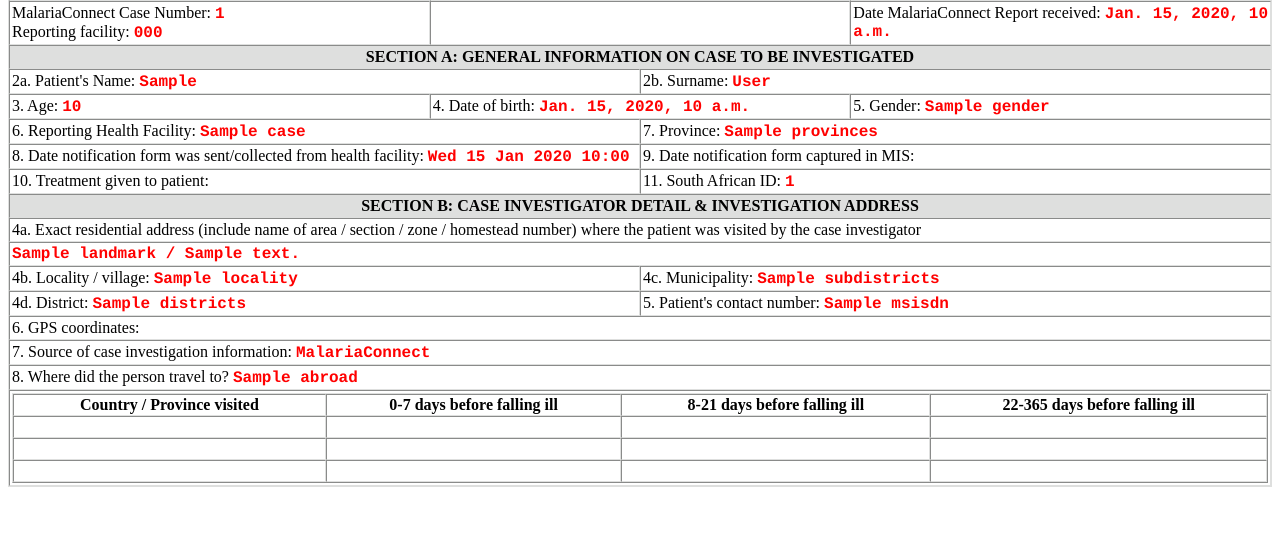
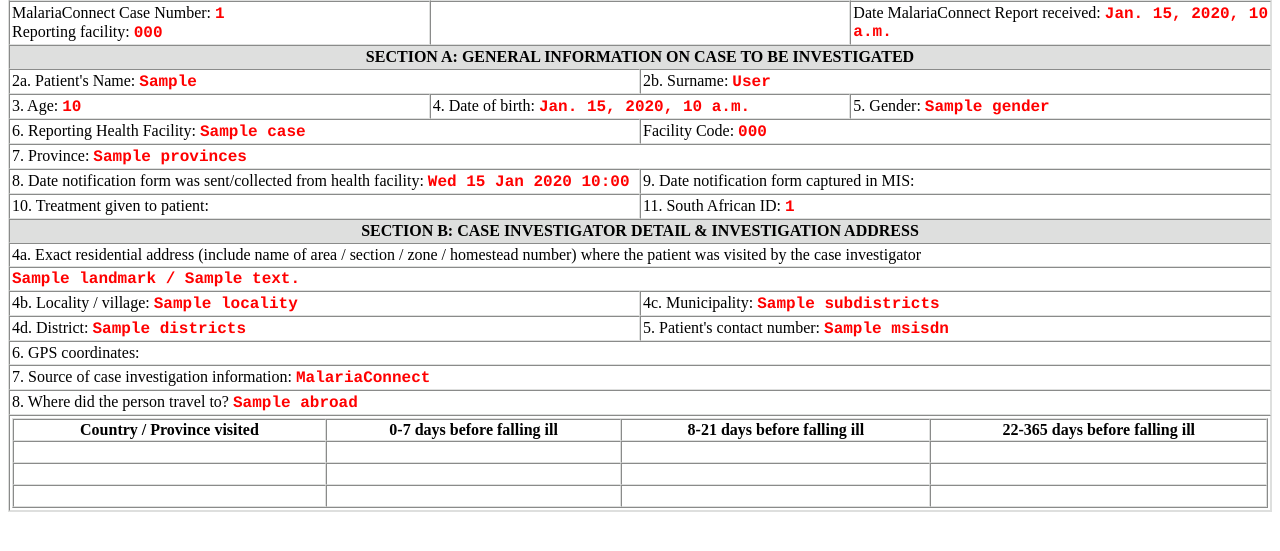
Before and after one commit to praekeltfoundation/malaria24-django, a Django app: template malaria24/ona/templates/ona/html_email.html in a window 1280 px wide. Shown: the part 123-674 px from the top of the page. Run offline with Django 3.2, Linux system fonts and the light colour scheme; the template is opened without the code that fills it: most values are stand-ins (such as "Sample title", 1, 10 or a date in 2020); lists and menus that the app fills with data are empty.

Commit message:
added facility code next to facility name

```diff
--- a/malaria24/ona/templates/ona/html_email.html
+++ b/malaria24/ona/templates/ona/html_email.html
@@ -44,7 +44,10 @@
     </tr>
     <tr>
       <td colspan="6">6. Reporting Health Facility: <span class="variable"><strong>{{case.facility_names}}</strong></span></td>
-      <td colspan="6">7. Province: <span class="variable"><strong>{{case.provinces}}</strong></span></td>
+      <td colspan="6">Facility Code: <span class="variable"><strong>{{case.facility_code}}</strong></span></td>
+    </tr>
+    <tr>
+      <td colspan="12">7. Province: <span class="variable"><strong>{{case.provinces}}</strong></span></td>
     </tr>
     <tr>
       <td colspan="6">8. Date notification form was sent/collected from health facility: <span class="variable"><strong>{{case.create_date_time|date:"D d M Y" }} {{case.create_date_time|date:"H:i"}}</strong></span></td>
```
